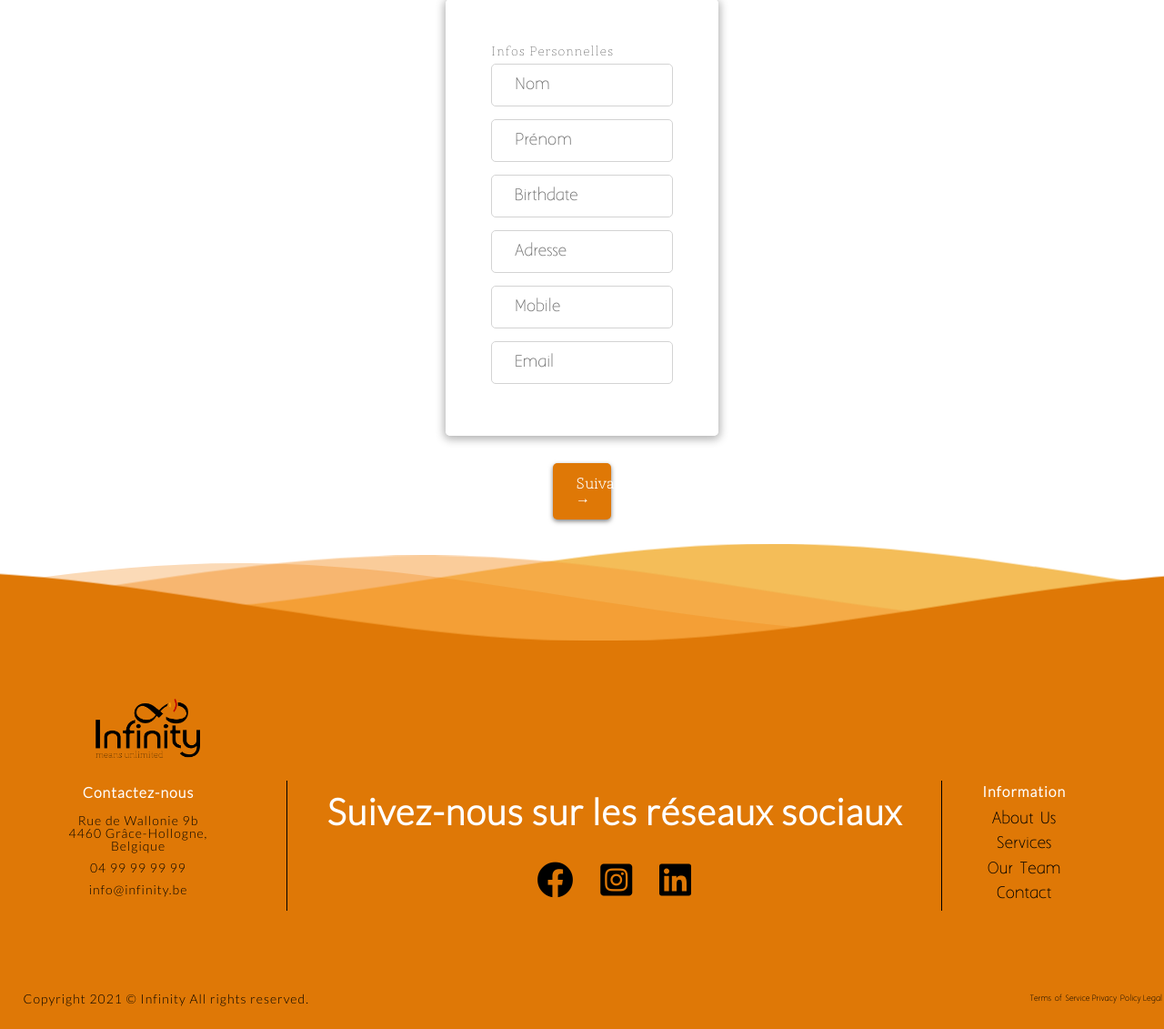
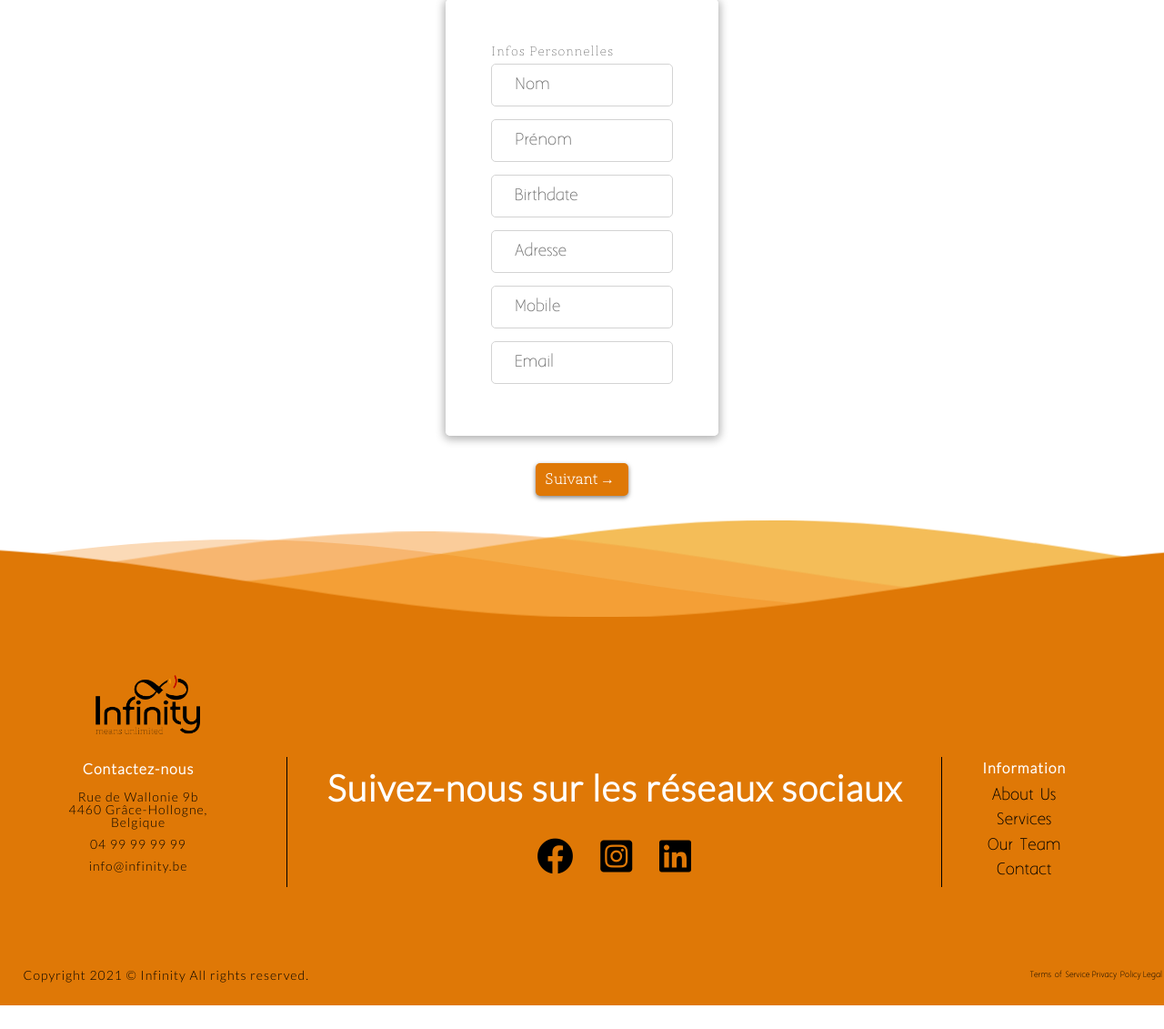
Before and after one commit to Neewbies-dev/InfinityV5, a PHP site: page /formInflu.php in a window 1280 px wide. Shown: the part 431-1562 px from the top of the page at 91% size. After the commit the page ends 1536 px from the top, so only its background shows below. Run offline with PHP 8.4, Linux system fonts and the light colour scheme; style sheets or scripts are compiled from the project's sources.

Commit message:
modif button form influ

```diff
--- a/formInflu.scss
+++ b/formInflu.scss
@@ -21,7 +21,7 @@
 .buttonForm {
   background: #DF7806;
   border-radius: 5px;
-  padding: 15px 25px;
+  padding: 10px;
   display: inline-block;
   margin: 10px;
   font-weight: bold;
@@ -31,7 +31,7 @@
   display:flex;
   margin-right: auto;
   margin-left:auto;
-  width:5%;
+  width:8%;
   font-family: Marie sans-serif;
 }
 
--- a/style.css
+++ b/style.css
@@ -1008,7 +1008,7 @@ h3 {
 .buttonForm {
   background: #DF7806;
   border-radius: 5px;
-  padding: 15px 25px;
+  padding: 10px;
   display: inline-block;
   margin: 10px;
   font-weight: bold;
@@ -1018,7 +1018,7 @@ h3 {
   display: flex;
   margin-right: auto;
   margin-left: auto;
-  width: 5%;
+  width: 8%;
   font-family: Marie sans-serif;
 }
 
```
